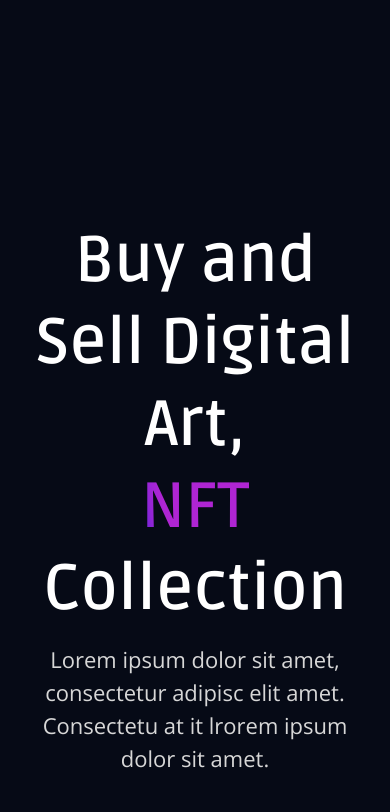
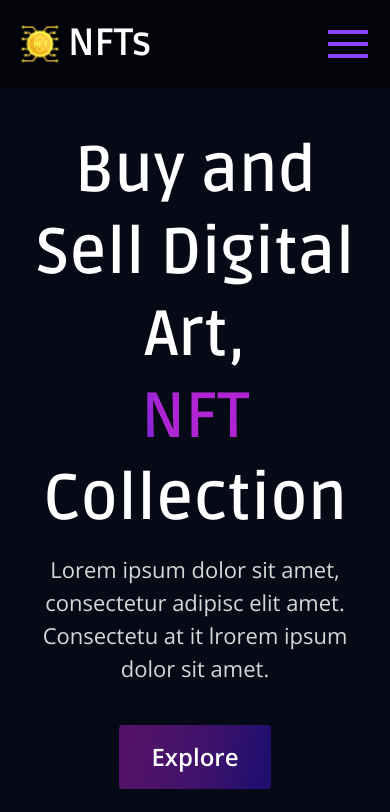
Before and after one commit to Vadym-Vasiliev/NFTs-gulp, a website with bundled scripts: page src/index.html in a window 390 px wide. Shown: the top 812 px of the page. Built offline with nearby package versions, Linux system fonts and the light colour scheme; files whose address does not match are found by name.

Commit message:
add adaptive header

```diff
--- a/gulp/version.json
+++ b/gulp/version.json
@@ -1,3 +1,3 @@
 {
-    "main": "20220817101446"
+    "main": "20220817104659"
 }
--- a/src/html/header.html
+++ b/src/html/header.html
@@ -1,10 +1,15 @@
-<!-- <header class="header">
+<header class="header">
   <div class="container">
     <div class="header-content">
       <a class="header-content__link" href="#">
         <img class="header-content__img" src="@img/header-logo.png" />
         NFTs
       </a>
+
+      <button class="header__btn" type="button" data-menu-btn>
+        <span class="header__span"></span>
+      </button>
+      <div class="menu-box" data-menu>
         <ul class="header-list">
           <li class="header-list__item">
             <a class="header-list__link" href="#">Home</a>
@@ -39,4 +44,5 @@
         </div>
       </div>
     </div>
-</header> -->
+  </div>
+</header>
--- a/src/js/app.js
+++ b/src/js/app.js
@@ -1,4 +1,5 @@
 import * as flsFunctions from "./modules/functions.js";
 import "./modal.js";
+import "./menu.js";
 
 flsFunctions.isWebp();
--- /dev/null
+++ b/src/js/menu.js
@@ -0,0 +1,8 @@
+const menuBtn = document.querySelector("[data-menu-btn]");
+const menu = document.querySelector("[data-menu]");
+
+menuBtn.addEventListener("click", () => {
+  menuBtn.classList.toggle("is-open");
+  menu.classList.toggle("is-open");
+  document.body.classList.toggle("menu-open");
+});
--- a/src/scss/components/general.scss
+++ b/src/scss/components/general.scss
@@ -3,13 +3,18 @@ body {
 
   background-color: $main-bg;
 
-  &.modal-open {
+  &.modal-open,
+  &.menu-open {
     overflow: hidden;
   }
 }
 
 main {
   padding-top: 221px;
+
+  @include mobile {
+    padding-top: 131px;
+  }
 }
 
 .container {
@@ -45,4 +50,8 @@ main {
     rgba(153, 30, 234, 0.4) 52.66%,
     rgba(73, 23, 246, 0.4) 93.7%
   );
+
+  @include mobile {
+    font-size: 34px;
+  }
 }
--- a/src/scss/components/header.scss
+++ b/src/scss/components/header.scss
@@ -8,11 +8,95 @@
   padding-bottom: 21px;
 
   background-color: rgba(0, 0, 0, 0.593);
+
+  @include mobile {
+    padding-top: 21px;
+  }
+
+  &__btn {
+    position: relative;
+    border: none;
+    cursor: pointer;
+    height: 45px;
+    width: 45px;
+    margin-left: auto;
+    display: flex;
+    align-items: center;
+    justify-content: center;
+    z-index: 2;
+
+    background-color: transparent;
+
+    &:hover,
+    &:focus {
+      .header__span,
+      .header__span::before,
+      .header__span::after {
+        background-color: #8940ffbf;
+      }
+    }
+
+    &.is-open {
+      .header__span::before {
+        transform: rotate(-45deg);
+      }
+      .header__span::after {
+        transform: rotate(45deg);
+      }
+      .header__span {
+        height: 0;
+      }
+    }
+
+    @include tablet {
+      display: none;
+    }
+    @include desktop-min {
+      display: none;
+    }
+    @include desktop-max {
+      display: none;
+    }
+  }
+
+  &__span {
+    position: absolute;
+    top: 50%;
+    left: 50%;
+    width: 40px;
+    height: 4px;
+    transform: translate(-50%, -50%);
+
+    transition: background-color 250ms linear, transform 250ms linear;
+
+    background-color: #8a40ff;
+
+    &::before,
+    &::after {
+      position: absolute;
+      content: "";
+      width: 40px;
+      height: 4px;
+      display: block;
+      transition: background-color 250ms linear, transform 250ms linear;
+
+      background-color: #8a40ff;
+    }
+
+    &::before {
+      transform: translateY(12px);
+    }
+
+    &::after {
+      transform: translateY(-12px);
+    }
+  }
 }
 
 .header-content {
   display: flex;
   align-items: center;
+  justify-content: space-between;
   &__link {
     font-family: "Ruda";
     font-weight: 700;
@@ -24,8 +108,15 @@
 
     color: $white;
 
-    &__img {
-      width: 32px;
+    @include mobile {
+      font-size: 38px;
+    }
+  }
+  &__img {
+    width: 32px;
+
+    @include mobile {
+      width: 40px;
     }
   }
 }
@@ -34,6 +125,23 @@
   display: flex;
   gap: 48px;
   margin-left: 374px;
+
+  @include desktop-min {
+    margin-left: 160px;
+  }
+
+  @include tablet {
+    margin-left: 100px;
+    gap: 24px;
+  }
+
+  @include mobile {
+    margin-left: 0;
+    flex-direction: column;
+    align-items: center;
+    margin-top: 50px;
+    gap: 24px;
+  }
 
   &__link {
     position: relative;
@@ -63,6 +171,10 @@
       transform: scaleX(1);
       transform-origin: bottom left;
     }
+
+    @include mobile {
+      font-size: 34px;
+    }
   }
 }
 
@@ -71,11 +183,29 @@
   gap: 24px;
   margin-left: auto;
 
+  @include tablet {
+    flex-direction: column-reverse;
+  }
+
+  @include mobile {
+    margin-left: 0;
+    flex-direction: column;
+  }
   &__btns {
     &--login {
       position: relative;
       background: transparent;
       padding: 0;
+
+      @include mobile {
+        min-width: 100px;
+        margin: 0 auto;
+      }
+
+      @include tablet {
+        min-width: 40px;
+        margin: 0 auto;
+      }
 
       &::before {
         content: "";
@@ -90,6 +220,14 @@
         transform-origin: bottom left;
 
         background-color: #8a40ff;
+
+        @include mobile {
+          bottom: -8px;
+        }
+
+        @include tablet {
+          bottom: -4px;
+        }
       }
 
       &:hover::before,
@@ -108,3 +246,37 @@
     }
   }
 }
+
+.menu-box {
+  display: flex;
+  align-items: center;
+  gap: 40px;
+
+  @include mobile {
+    display: none;
+  }
+
+  @include desktop-min {
+    gap: 50px;
+  }
+
+  @include desktop-max {
+    gap: 100px;
+  }
+
+  &.is-open {
+    @include mobile {
+      position: fixed;
+      top: 0;
+      left: 0;
+      width: 100%;
+      height: 100%;
+      display: flex;
+      align-content: center;
+      flex-direction: column;
+      justify-content: space-between;
+
+      background-color: $main-bg;
+    }
+  }
+}
```
Also changed, not shown: dist/css/style.css, dist/css/style.min.css, dist/index.html, dist/js/app.min.js. Lines whose indentation alone changed are shown as unchanged.
